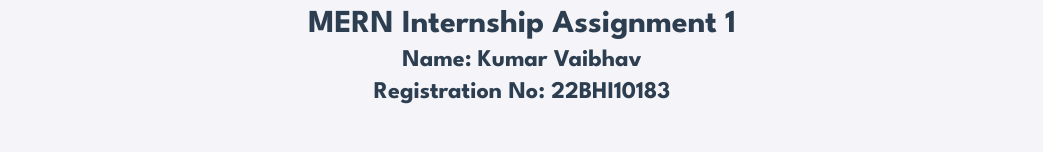
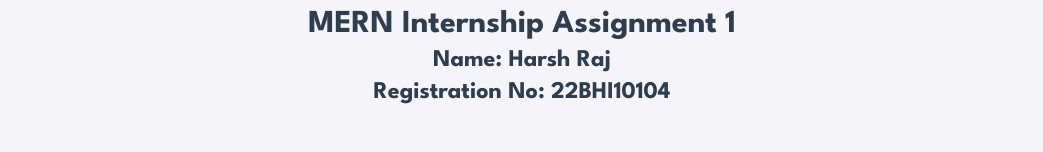
Before and after one commit to RAJharsh02/Mern-Assignment, a plain HTML site: page index.html in a window 1280 px wide. Shown: the top 152 px of the page, without its empty margins (118-1161 px from the left). Drawn offline with Linux system fonts and the light colour scheme.

Commit message:
Update index.html

```diff
--- a/index.html
+++ b/index.html
@@ -73,8 +73,8 @@
   <body>
     <header>
       <h1>MERN Internship Assignment 1</h1>
-      <h2>Name: Kumar Vaibhav</h2>
-      <h2>Registration No: 22BHI10183</h2>
+      <h2>Name: Harsh Raj</h2>
+      <h2>Registration No: 22BHI10104</h2>
     </header>
 
     <main>
```
